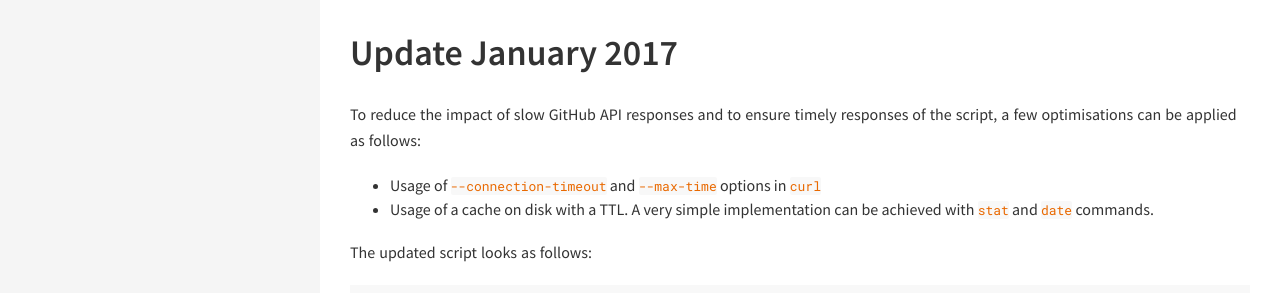
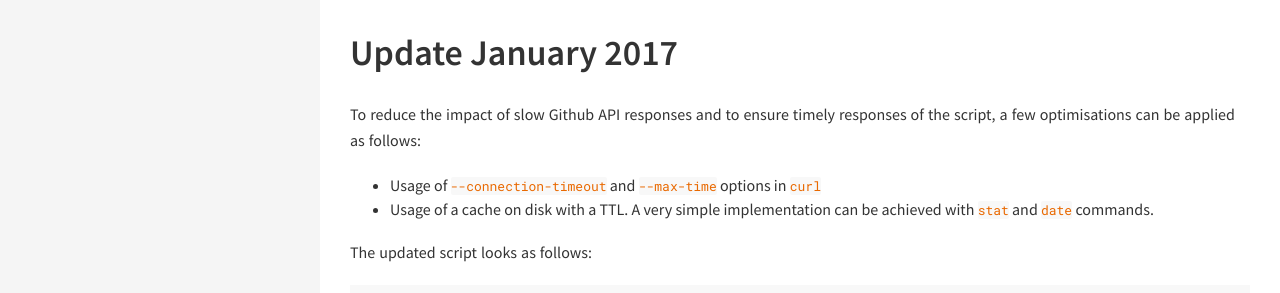
Before and after one commit to honestbee/honestbee.github.io, a Jekyll site: the page built from _posts/2016-09-08-ssh-keys-github.markdown, in a window 1280 px wide. Shown: the part 1744-2037 px from the top of the page. Built offline with Jekyll 4.4.1, drawn with Linux system fonts in a browser that asks for light colours; nearby versions of some CDN libraries; library files that are not in the unit come from our copies.

```diff
--- a/_posts/2016-09-08-ssh-keys-github.markdown
+++ b/_posts/2016-09-08-ssh-keys-github.markdown
@@ -65,7 +65,7 @@ In case of failure of the process, sshd falls back by default to the `authorized
 
 # Update January 2017
 
-To reduce the impact of slow GitHub API responses and to ensure timely responses of the script, a few optimisations can be applied as follows:
+To reduce the impact of slow Github API responses and to ensure timely responses of the script, a few optimisations can be applied as follows:
 
 - Usage of `--connection-timeout` and `--max-time` options in `curl`
 - Usage of a cache on disk with a TTL. A very simple implementation can be
```
